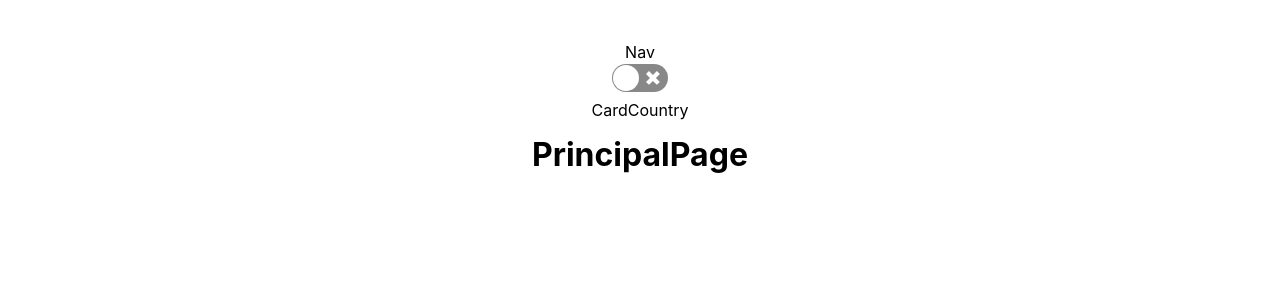
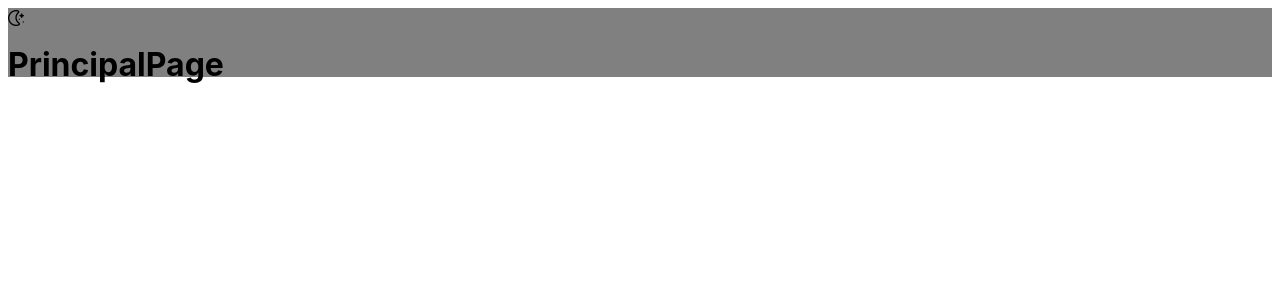
Before and after one commit to AlejandraOlazagasti/Countries-API, a React (Vite) app: page /#/ in a window 1280 px wide. Shown: the top 300 px of the page. Built offline with nearby package versions, Linux system fonts and the light colour scheme.

Commit message:
somethings

```diff
--- a/index.html
+++ b/index.html
@@ -3,6 +3,7 @@
   <head>
     <meta charset="UTF-8" />
     <link rel="icon" type="image/svg+xml" href="/vite.svg" />
+    <link rel='stylesheet' href='https://cdn-uicons.flaticon.com/uicons-regular-rounded/css/uicons-regular-rounded.css'>
     <meta name="viewport" content="width=device-width, initial-scale=1.0" />
     <title>Vite + React</title>
   </head>
--- a/package.json
+++ b/package.json
@@ -11,6 +11,7 @@
   "dependencies": {
     "react": "^18.2.0",
     "react-dom": "^18.2.0",
+    "react-hook-form": "^7.34.2",
     "react-router-dom": "^6.3.0",
     "react-switch": "^7.0.0"
   },
--- a/src/App.css
+++ b/src/App.css
@@ -1,6 +1,3 @@
-#root {
-  max-width: 1280px;
-  margin: 0 auto;
-  padding: 2rem;
-  text-align: center;
+.App.dark{
+  background-color: gray;
 }
--- a/src/App.jsx
+++ b/src/App.jsx
@@ -1,13 +1,14 @@
-import React from 'react'
+import React, {useState} from 'react'
 import './App.css'
 import { Routes, Route } from 'react-router-dom'
 import PrincipalPage from './pages/PrincipalPage/PrincipalPage'
 
 function App() {
 
+  const [theme, setTheme] = useState('dark')
   return (
     <Routes>
-      <Route path='/' element={<PrincipalPage />} />
+      <Route path='/' element={<PrincipalPage theme={theme} />} />
     </Routes>
   )
 }
--- a/src/components/Nav/Nav.jsx
+++ b/src/components/Nav/Nav.jsx
@@ -1,8 +1,11 @@
 import React from 'react'
+import Theme from '../Theme/Theme'
 
 const Nav = () => {
   return (
-    <div>Nav</div>
+    <section className='nav_container'>
+        <Theme/>
+    </section>
   )
 }
 
--- /dev/null
+++ b/src/components/Theme/Theme.jsx
@@ -0,0 +1,12 @@
+import React from 'react'
+
+const Theme = () => {
+  return (
+    <div className='theme'>
+
+        <i className="fi fi-rr-moon-stars"></i>
+        </div>
+  )
+}
+
+export default Theme
--- a/src/index.css
+++ b/src/index.css
@@ -4,13 +4,9 @@
   line-height: 24px;
   font-weight: 400;
 
-  color-scheme: light dark;
-  color: black;
-  /* background-color: #242424; */
+  --bg-color: aliceblue;
+}
 
-  font-synthesis: none;
-  text-rendering: optimizeLegibility;
-  -webkit-font-smoothing: antialiased;
-  -moz-osx-font-smoothing: grayscale;
-  -webkit-text-size-adjust: 100%;
+.App.dark{
+  background-color: gray;
 }
--- a/src/pages/PrincipalPage/PrincipalPage.jsx
+++ b/src/pages/PrincipalPage/PrincipalPage.jsx
@@ -3,12 +3,10 @@ import ReactSwitch from 'react-switch'
 import CardCountry from '../../components/CardCountry/CardCountry'
 import Nav from '../../components/Nav/Nav'
 
-const PrincipalPage = () => {
+const PrincipalPage = ({theme}) => {
     return (
-        <div>
+        <div className={`App ${theme}`}>
             <Nav/>
-            <ReactSwitch/>
-            <CardCountry/>
             <h1>PrincipalPage</h1>
         </div>
     )
```
Also changed, not shown: src/components/Theme/Theme.css (added), 1 other file (tests, documents, lock files or other folders).
